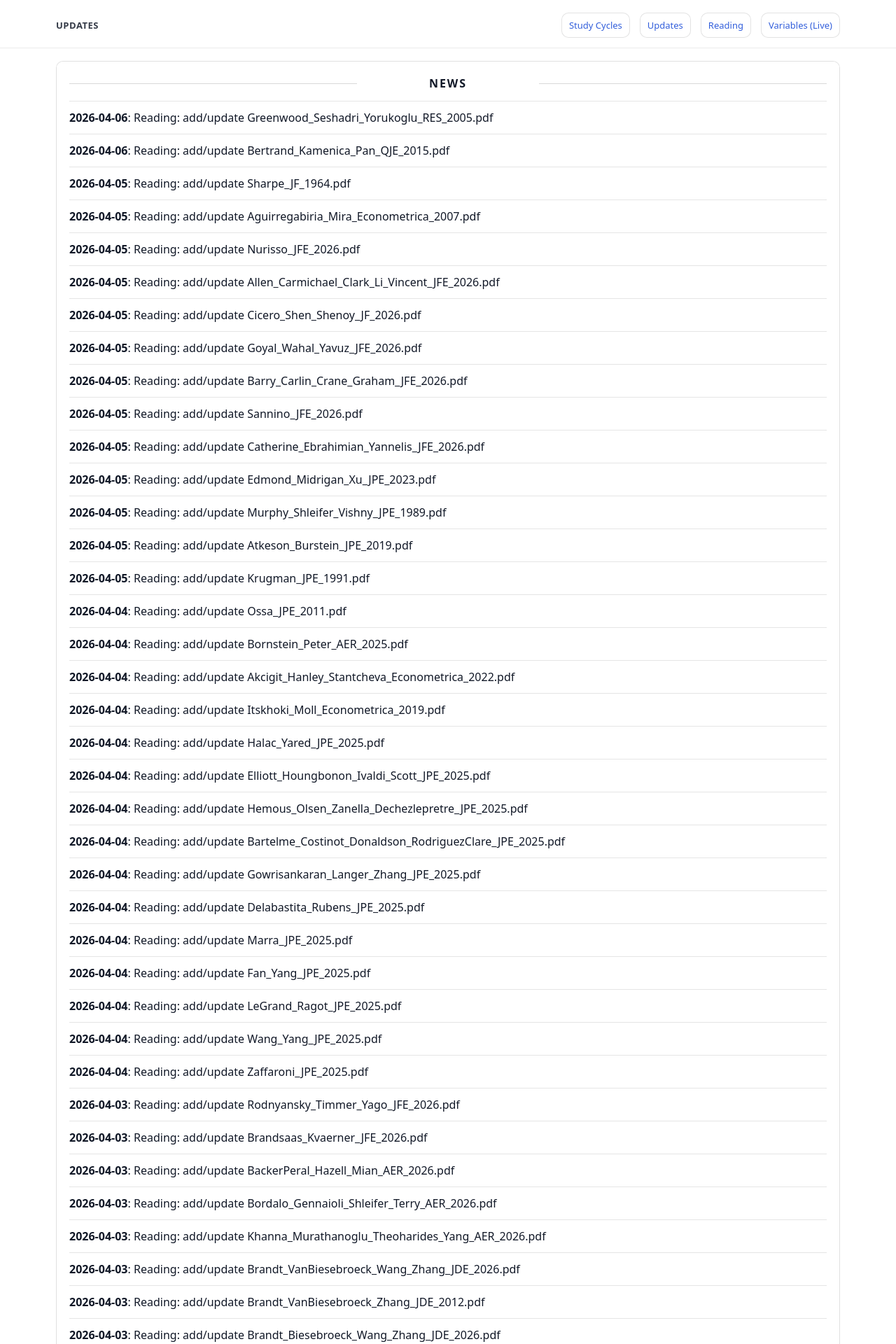
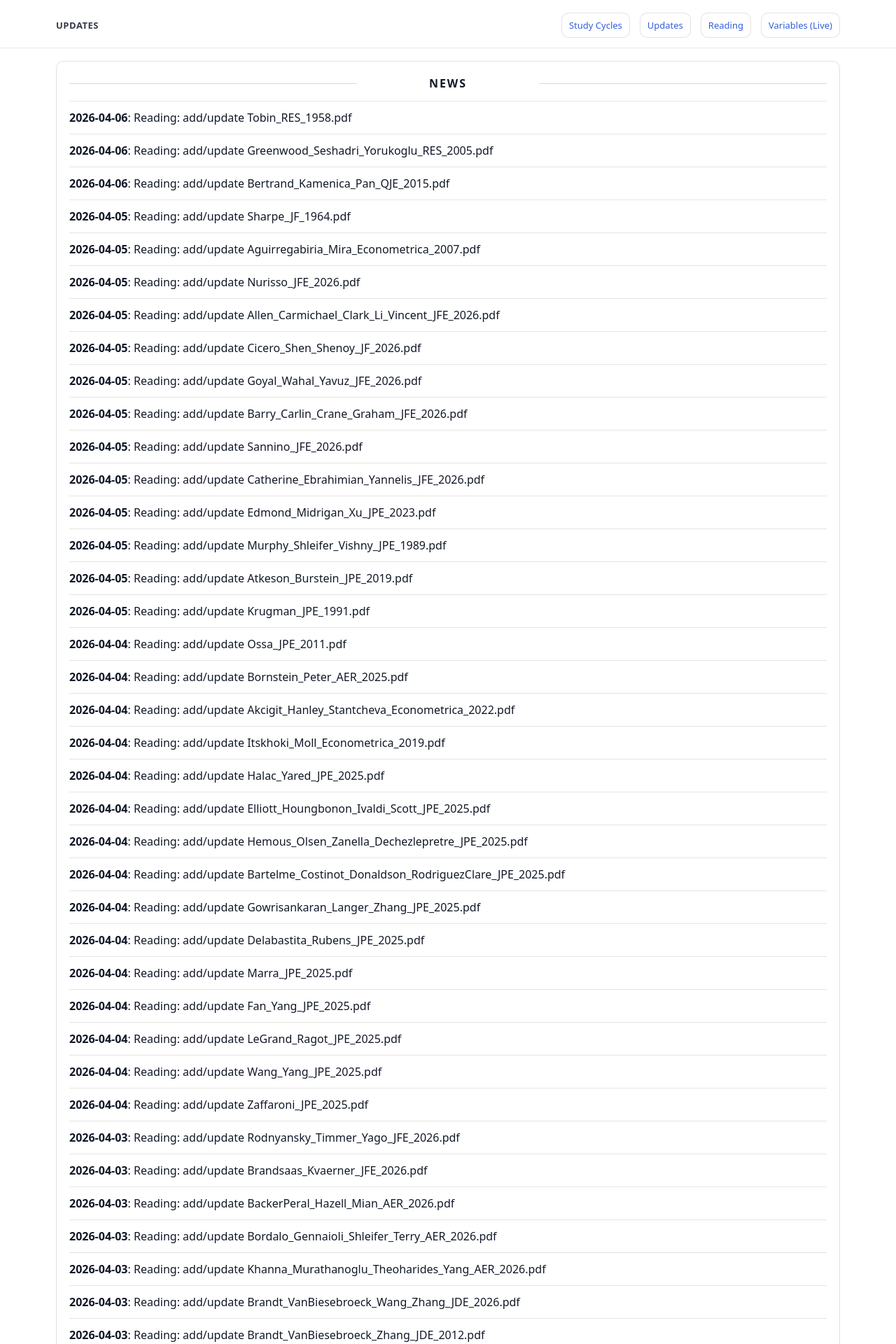
Before and after one commit to yaxinzn/study-archive, a Jekyll site: the page built from updates/index.md, in a window 1280 px wide. Shown: the top 1920 px of the page at 70% size. Built offline with Jekyll 4.4.1, drawn with Linux system fonts in a browser that asks for light colours; some of the changed text lies outside the part shown.

Commit message:
chore: update NEWS feed

```diff
--- a/_data/news.yml
+++ b/_data/news.yml
@@ -1,4 +1,7 @@
 # Auto-generated update history (sorted newest -> oldest). Do not edit manually.
+- ts: "1775421885"
+  date: "2026-04-06"
+  title: "Reading: add/update Tobin_RES_1958.pdf"
 - ts: "1775419248"
   date: "2026-04-06"
   title: "Reading: add/update Greenwood_Seshadri_Yorukoglu_RES_2005.pdf"
```
